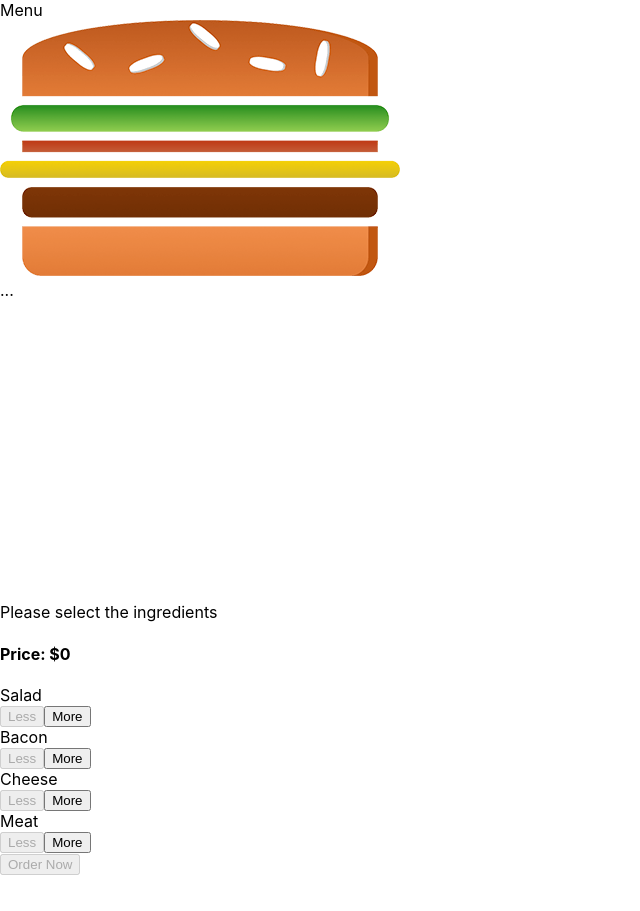
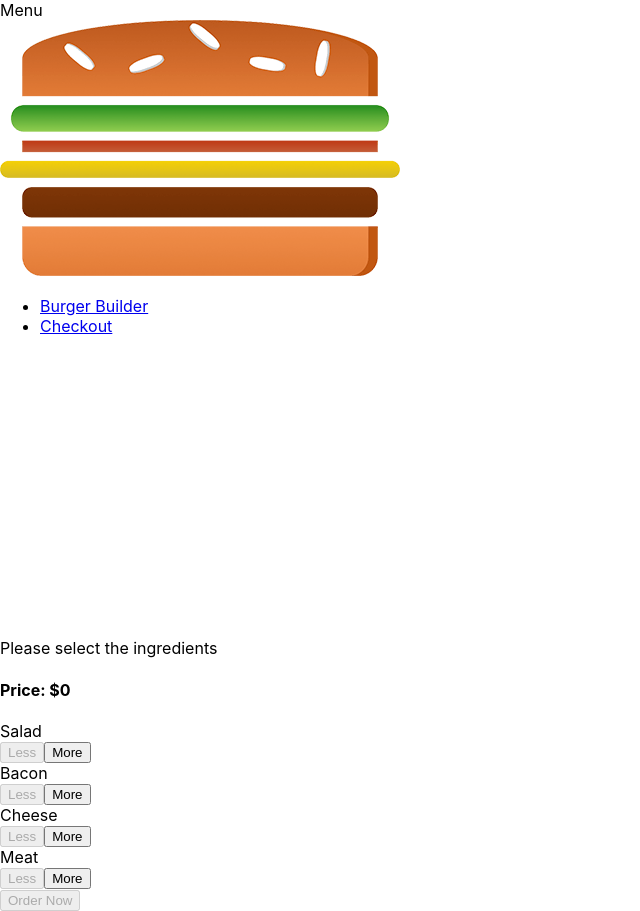
Before and after one commit to theyworker/custom-burger, a React app: page / in a window 1280 px wide. Shown: the whole page, without its empty margins (0-640 px from the left). Before the commit the page ends 875 px from the top, so only its background shows below. Built offline with nearby package versions, Linux system fonts and the light colour scheme.

Commit message:
Add Navigation Items

```diff
--- /dev/null
+++ b/src/component/Navigation/NavigationItems/NavigationItem/NavigationItem.css
@@ -0,0 +1,24 @@
+.NavigationItem{
+    margin: 0;
+    box-sizing: border-box;
+    display: flex;
+    height: 100%;
+    align-items: center;
+}
+
+.NavigationItem a{
+    color :white;
+    text-decoration: none;
+    height: 100%;
+    padding: 16px 10px;
+    border-bottom: 4px solid transparent;
+    box-sizing: border-box;
+    display: block;
+}
+
+.NavigationItem a:hover,
+.NavigationItem a.active,
+.NavigationItem a.active{
+    background-color: #8f5c2c;
+    border-bottom: 4px solid #40a4c8
+}
--- /dev/null
+++ b/src/component/Navigation/NavigationItems/NavigationItem/NavigationItem.js
@@ -0,0 +1,11 @@
+import React from 'react';
+import classes from './NavigationItem.css'
+
+const NavigationItem = (props) => (
+<li className={classes.NavigationItem}><a href={props.link}
+className={props.active ? classes.active : null}>
+{props.children}
+</a></li>
+);
+
+export default NavigationItem;
--- /dev/null
+++ b/src/component/Navigation/NavigationItems/NavigationItems.css
@@ -0,0 +1,9 @@
+.NavigationItems{
+    margin: 0;
+    padding: 0;
+    list-style: none;
+    display: flex;
+    align-items: center;
+    height: 100%;
+
+}
--- /dev/null
+++ b/src/component/Navigation/NavigationItems/NavigationItems.js
@@ -0,0 +1,14 @@
+import React from 'react';
+import classes from './NavigationItems.css'
+import NavigationItem from './NavigationItem/NavigationItem'
+
+const NavigationItems = () =>  (
+    <ul className={classes.NavigationItems}>
+        <NavigationItem link="/" active={true}>
+            Burger Builder</NavigationItem>
+        <NavigationItem link="/">
+            Checkout</NavigationItem>
+    </ul>
+)
+
+export default NavigationItems;
--- a/src/component/Navigation/Toolbar/Toolbar.js
+++ b/src/component/Navigation/Toolbar/Toolbar.js
@@ -1,12 +1,15 @@
 import React from 'react';
 import classes from './Toolbar.css'
 import Logo from '../../Logo/Logo'
+import NavigationItems from '../NavigationItems/NavigationItems'
 
 const Toolbar = () => (
     <header className={classes.Toolbar}>
         <div>Menu</div>
         <Logo/>
-        <nav>...</nav>
+        <nav>
+            <NavigationItems/>
+        </nav>
     </header>
 )
 
```
